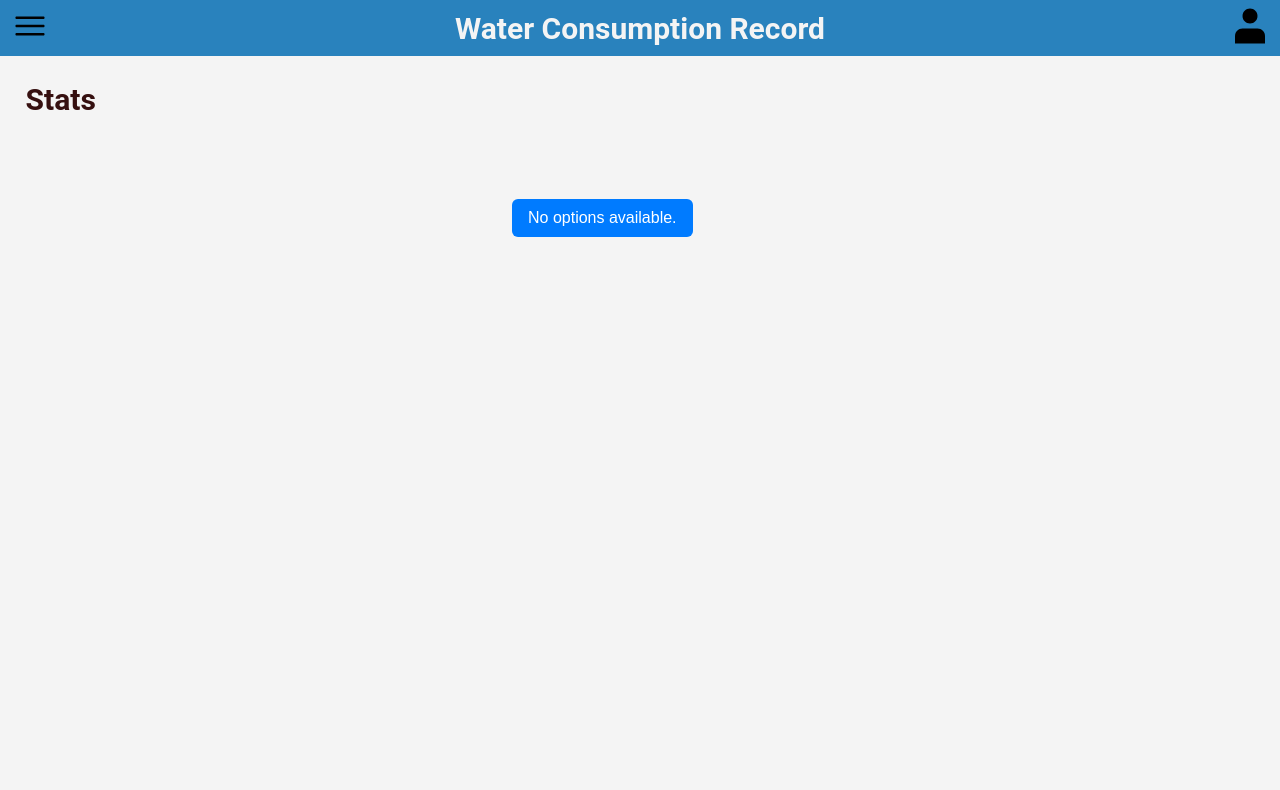
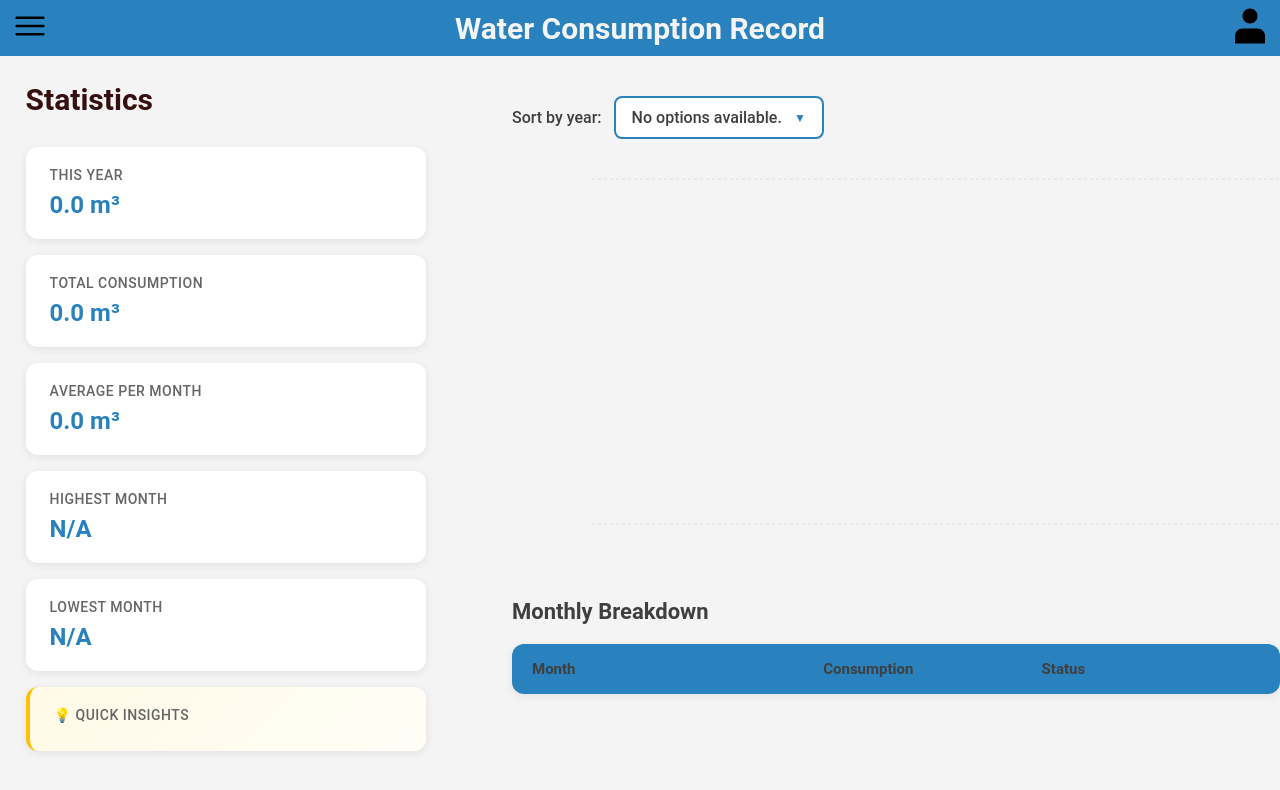
Before and after one commit to Shoosht/WaterConsumptionRecord-frontend, a React (Create React App) app: page /home in a window 1280 px wide. Shown: the top 790 px of the page. Built offline with nearby package versions, Linux system fonts and the light colour scheme.

Commit message:
add homePage design change

```diff
--- a/src/Components/Navbar/navbar.css
+++ b/src/Components/Navbar/navbar.css
@@ -7,6 +7,7 @@
     align-items: center;
     height: 7vh;
     background-color: #2982bd;
+    z-index: 10;
 }
 
 .nav-left {
--- a/src/Pages/Home/homePage.css
+++ b/src/Pages/Home/homePage.css
@@ -1,15 +1,19 @@
 .home-main{
   background-color: #F4F4F4;
+  min-height: 100vh;
+  position: relative;
+  z-index: 0;
 }
 
 .records {
   display: flex;
   flex-direction: row;
   margin-top: 7vh;
-  height: 93vh;
+  min-height: 93vh;
   width: 100%;
-  align-items: center;
+  align-items: flex-start;
   justify-content: space-between;
+  padding-bottom: 40px;
 }
 
 .home-title{
@@ -36,58 +40,99 @@
   position: relative;
   height: 400px;
   width: 1000px;
+  z-index: 1;
+}
+
+.graph-header {
+  display: flex;
+  align-items: center;
+  gap: 12px;
+  margin-bottom: 20px;
+  margin-top: 40px;
+}
+
+.sort-label {
+  font-family: Roboto, Oxygen, Ubuntu, Cantarell, 'Open Sans', 'Helvetica Neue', sans-serif;
+  font-size: 16px;
+  font-weight: 500;
+  color: #3f3f3f;
 }
 
 .dropdown {
   position: relative;
   display: inline-block;
-  margin-bottom: 20px;
 }
 
 .dropdown-button {
-  background-color: #007bff;
-  color: white;
+  background-color: #fff;
+  color: #3f3f3f;
   padding: 10px 16px;
-  border: none;
-  border-radius: 6px;
+  border: 2px solid #2982bd;
+  border-radius: 8px;
   cursor: pointer;
   font-size: 16px;
-  transition: background-color 0.2s ease;
+  font-weight: 500;
+  transition: all 0.2s ease;
+  display: flex;
+  align-items: center;
+  gap: 12px;
+  min-width: 120px;
+  justify-content: space-between;
+  font-family: Roboto, Oxygen, Ubuntu, Cantarell, 'Open Sans', 'Helvetica Neue', sans-serif;
 }
 
 .dropdown-button:hover {
-  background-color: #0056b3;
+  background-color: #f8f9fa;
+  border-color: #224a94;
+}
+
+.dropdown-arrow {
+  font-size: 12px;
+  color: #2982bd;
+  transition: transform 0.2s ease;
 }
 
 .dropdown-menu {
   position: absolute;
-  top: 0;
-  right: 0;
-  margin-top: 36px;
+  top: 100%;
+  left: 0;
+  margin-top: 8px;
   background-color: white;
-  border: 1px solid #ddd;
-  border-radius: 6px;
-  box-shadow: 0px 4px 12px rgba(0, 0, 0, 0.1);
-  width: 160px;
+  border: 2px solid #2982bd;
+  border-radius: 8px;
+  box-shadow: 0px 4px 16px rgba(0, 0, 0, 0.12);
+  min-width: 120px;
   z-index: 1000;
-  height: min-content;
   overflow: hidden;
 }
 
 .dropdown-menu ul {
   list-style: none;
   margin: 0;
-  padding: 3px 0;
+  padding: 4px 0;
 }
 
 .dropdown-item {
-  padding: 6px 16px;
+  padding: 10px 16px;
   cursor: pointer;
-  height: 25px;
+  font-size: 15px;
+  font-family: Roboto, Oxygen, Ubuntu, Cantarell, 'Open Sans', 'Helvetica Neue', sans-serif;
+  color: #3f3f3f;
+  transition: background-color 0.15s ease;
 }
 
 .dropdown-item:hover {
-  background-color: #f1f1f1;
+  background-color: #e3f2fd;
+}
+
+.dropdown-item.active {
+  background-color: #2982bd;
+  color: white;
+  font-weight: 600;
+}
+
+.dropdown-item.active:hover {
+  background-color: #224a94;
 }
 
 .record-edit-button {
@@ -111,3 +156,200 @@
   cursor: pointer;
   pointer-events: auto;
 }
+
+.stats-container {
+  display: flex;
+  flex-direction: column;
+  gap: 16px;
+  margin: 30px 5%;
+  max-width: 400px;
+  cursor: default;
+}
+
+.stat-card {
+  background-color: white;
+  border-radius: 12px;
+  padding: 20px 24px;
+  box-shadow: 0 2px 8px rgba(0, 0, 0, 0.08);
+  transition: transform 0.2s ease, box-shadow 0.2s ease;
+  font-family: Roboto, Oxygen, Ubuntu, Cantarell, 'Open Sans', 'Helvetica Neue', sans-serif;
+}
+
+.stat-card:hover {
+  transform: translateY(-2px);
+  box-shadow: 0 4px 12px rgba(0, 0, 0, 0.12);
+}
+
+.stat-label {
+  font-size: 14px;
+  color: #666;
+  font-weight: 500;
+  margin-bottom: 8px;
+  text-transform: uppercase;
+  letter-spacing: 0.5px;
+}
+
+.stat-value {
+  font-size: 24px;
+  color: #2982bd;
+  font-weight: bold;
+}
+
+.stat-card.comparison {
+  border-left: 4px solid transparent;
+}
+
+.stat-card.comparison.more {
+  border-left-color: #dc3545;
+  background-color: #fff5f5;
+}
+
+.stat-card.comparison.more .stat-value {
+  color: #dc3545;
+}
+
+.stat-card.comparison.less {
+  border-left-color: #28a745;
+  background-color: #f0f9f4;
+}
+
+.stat-card.comparison.less .stat-value {
+  color: #28a745;
+}
+
+.stat-card.insights {
+  background: linear-gradient(135deg, #fff9e6 0%, #fffef7 100%);
+  border-left: 4px solid #ffc107;
+}
+
+.insights-content {
+  font-size: 14px;
+  color: #3f3f3f;
+  line-height: 1.6;
+}
+
+.insights-content p {
+  margin: 8px 0;
+  font-weight: 500;
+}
+
+.monthly-breakdown {
+  margin-top: 40px;
+  width: 100%;
+  max-width: 900px;
+}
+
+.breakdown-title {
+  font-family: Roboto, Oxygen, Ubuntu, Cantarell, 'Open Sans', 'Helvetica Neue', sans-serif;
+  font-size: 22px;
+  font-weight: bold;
+  color: #3f3f3f;
+  margin-bottom: 20px;
+}
+
+.breakdown-table {
+  background-color: white;
+  border-radius: 12px;
+  overflow: hidden;
+  box-shadow: 0 2px 8px rgba(0, 0, 0, 0.08);
+}
+
+.breakdown-header {
+  display: grid;
+  grid-template-columns: 2fr 1.5fr 1.5fr;
+  background-color: #2982bd;
+  color: white;
+  padding: 16px 20px;
+  font-weight: 600;
+  font-family: Roboto, Oxygen, Ubuntu, Cantarell, 'Open Sans', 'Helvetica Neue', sans-serif;
+}
+
+.breakdown-row {
+  display: grid;
+  grid-template-columns: 2fr 1.5fr 1.5fr;
+  padding: 14px 20px;
+  border-bottom: 1px solid #f0f0f0;
+  font-family: Roboto, Oxygen, Ubuntu, Cantarell, 'Open Sans', 'Helvetica Neue', sans-serif;
+  transition: background-color 0.15s ease;
+}
+
+.breakdown-row:hover {
+  background-color: #f8fbff;
+}
+
+.breakdown-row:last-child {
+  border-bottom: none;
+}
+
+.breakdown-col {
+  display: flex;
+  align-items: center;
+  font-size: 15px;
+  color: #3f3f3f;
+}
+
+.status-high {
+  background-color: #fff3cd;
+  color: #856404;
+  padding: 4px 12px;
+  border-radius: 12px;
+  font-size: 13px;
+  font-weight: 600;
+}
+
+.status-low {
+  background-color: #d4edda;
+  color: #155724;
+  padding: 4px 12px;
+  border-radius: 12px;
+  font-size: 13px;
+  font-weight: 600;
+}
+
+.custom-tooltip {
+  background-color: rgba(255, 255, 255, 0.95);
+  border: 2px solid #2982bd;
+  border-radius: 8px;
+  padding: 12px 16px;
+  box-shadow: 0 4px 12px rgba(0, 0, 0, 0.15);
+}
+
+.tooltip-label {
+  font-family: Roboto, Oxygen, Ubuntu, Cantarell, 'Open Sans', 'Helvetica Neue', sans-serif;
+  font-size: 14px;
+  font-weight: 600;
+  color: #3f3f3f;
+  margin: 0 0 4px 0;
+}
+
+.tooltip-value {
+  font-family: Roboto, Oxygen, Ubuntu, Cantarell, 'Open Sans', 'Helvetica Neue', sans-serif;
+  font-size: 18px;
+  font-weight: bold;
+  color: #2982bd;
+  margin: 0;
+}
+
+.custom-tooltip {
+  background-color: rgba(255, 255, 255, 0.95);
+  border: 2px solid #2982bd;
+  border-radius: 8px;
+  padding: 12px 16px;
+  box-shadow: 0 4px 12px rgba(0, 0, 0, 0.15);
+}
+
+.tooltip-label {
+  font-family: Roboto, Oxygen, Ubuntu, Cantarell, 'Open Sans', 'Helvetica Neue', sans-serif;
+  font-size: 14px;
+  font-weight: 600;
+  color: #3f3f3f;
+  margin: 0 0 4px 0;
+}
+
+.tooltip-value {
+  font-family: Roboto, Oxygen, Ubuntu, Cantarell, 'Open Sans', 'Helvetica Neue', sans-serif;
+  font-size: 18px;
+  font-weight: bold;
+  color: #2982bd;
+  margin: 0;
+}
--- a/src/Pages/Home/homePage.js
+++ b/src/Pages/Home/homePage.js
@@ -1,7 +1,7 @@
 import Navbar from '../../Components/Navbar/navbar';
 import { useEffect, useState } from 'react';
 import { useRecordsContext } from '../../Hooks/useRecordContext';
-import { BarChart, Bar, XAxis, YAxis, ResponsiveContainer, Rectangle } from 'recharts';
+import { BarChart, Bar, XAxis, YAxis, ResponsiveContainer, Rectangle, CartesianGrid, Tooltip } from 'recharts';
 import { useAuthContext } from '../../Hooks/useAuthContext';
 import './homePage.css';
 
@@ -12,8 +12,15 @@ function HomePage() {
 	const [years, setYears] = useState([]);
 	const [selectedYear, setSelectedYear] = useState(null);
 	const [open, setOpen] = useState(false);
-	const [hoverInfo, setHoverInfo] = useState(null);
-	const { user } = useAuthContext()
+	const { user } = useAuthContext();
+	const [stats, setStats] = useState({
+		totalConsumption: 0,
+		averagePerMonth: 0,
+		highestMonth: null,
+		lowestMonth: null,
+		comparisonPercent: 0,
+		comparisonType: 'same'
+	});
 
  	useEffect(() => {
 		async function fetchRecords() {
@@ -21,8 +28,7 @@ function HomePage() {
 				headers: {
 					'Authorization': `Bearer ${user.token}`
 				}
-			}
-			);
+			});
 
 			const json = await response.json();
 
@@ -49,6 +55,39 @@ function HomePage() {
 			filtered.find(record => record.month === monthItem.month) || monthItem
 		);
 		setFilteredRecords(fullData);
+
+		const recordsWithData = filtered.filter(r => r.amount > 0);
+		const total = recordsWithData.reduce((sum, r) => sum + r.amount, 0);
+		const average = recordsWithData.length > 0 ? total / recordsWithData.length : 0;
+
+		const highest = recordsWithData.length > 0
+			? recordsWithData.reduce((max, r) => r.amount > max.amount ? r : max)
+			: null;
+
+		const lowest = recordsWithData.length > 0
+			? recordsWithData.reduce((min, r) => r.amount < min.amount ? r : min)
+			: null;
+
+		const previousYear = selectedYear - 1;
+		const previousYearRecords = records.filter(item => item.year === previousYear);
+		const previousYearTotal = previousYearRecords.reduce((sum, r) => sum + r.amount, 0);
+
+		let comparison = 0;
+		let compType = 'same';
+		if (previousYearTotal > 0 && total > 0) {
+			comparison = ((total - previousYearTotal) / previousYearTotal) * 100;
+			compType = comparison > 0 ? 'more' : comparison < 0 ? 'less' : 'same';
+		}
+
+		setStats({
+			totalConsumption: total,
+			averagePerMonth: average,
+			highestMonth: highest,
+			lowestMonth: lowest,
+			comparisonPercent: Math.abs(comparison),
+			comparisonType: compType
+		});
+
 	}, [selectedYear, records]);
 
 	const formatter = (value) => [
@@ -56,38 +95,25 @@ function HomePage() {
 		"July", "August", "September", "October", "November", "December"
 	][value - 1];
 
-	const CustomBar = ({ x, y, width, height, index, payload }) => (
+	const CustomBar = (props) => (
 		<Rectangle
-			x={x}
-			y={y}
-			width={width}
-			height={height}
-			fill={hoverInfo?.index === index ? "#224a94 " : "#2982bd"}
-			onMouseOver={() => setHoverInfo({ x, y, width, height, index, payload })}
-			onMouseOut={() => setHoverInfo(null)}
+			{...props}
+			fill="#2982bd"
+			radius={[8, 8, 0, 0]}
 		/>
 	);
 
-    const handleDeleteClick = async () => {
-		if (!user) {
-			return
+	const CustomTooltip = ({ active, payload }) => {
+		if (active && payload && payload.length) {
+			return (
+				<div className="custom-tooltip">
+					<p className="tooltip-label">{formatter(payload[0].payload.month)}</p>
+					<p className="tooltip-value">{payload[0].value} m³</p>
+				</div>
+			);
 		}
-
-        const response = await fetch('/api/records/' + hoverInfo.payload._id, {
-            method: 'DELETE',
-			headers: {
-				'Authorization': `Bearer ${user.token}`
-			}
-        })
-
-        const json = await response.json()
-
-        if(response.ok){
-            dispatch({type: 'DELETE_RECORD', payload: json});
-            setHoverInfo(null);
-        }
-
-    }
+		return null;
+	};
 
 	return (
 		<div className="home-main">
@@ -95,14 +121,81 @@ function HomePage() {
 			<div className="records">
 
 				<div className="home-left">
-					<div className="home-title">Stats</div>
+					<div className="home-title">Statistics</div>
+
+					<div className="stats-container">
+						<div className="stat-card">
+							<div className="stat-label">This Year</div>
+							<div className="stat-value">{stats.totalConsumption.toFixed(1)} m³</div>
+						</div>
+
+						<div className="stat-card">
+							<div className="stat-label">Total Consumption</div>
+							<div className="stat-value">{records ? records.reduce((sum, r) => sum + r.amount, 0).toFixed(1) : '0.0'} m³</div>
+						</div>
+
+						<div className="stat-card">
+							<div className="stat-label">Average per Month</div>
+							<div className="stat-value">{stats.averagePerMonth.toFixed(1)} m³</div>
+						</div>
+
+						<div className="stat-card">
+							<div className="stat-label">Highest Month</div>
+							<div className="stat-value">
+								{stats.highestMonth
+									? `${formatter(stats.highestMonth.month)} (${stats.highestMonth.amount} m³)`
+									: 'N/A'
+								}
+							</div>
+						</div>
+
+						<div className="stat-card">
+							<div className="stat-label">Lowest Month</div>
+							<div className="stat-value">
+								{stats.lowestMonth
+									? `${formatter(stats.lowestMonth.month)} (${stats.lowestMonth.amount} m³)`
+									: 'N/A'
+								}
+							</div>
+						</div>
+
+						{stats.comparisonType !== 'same' && (
+							<div className={`stat-card comparison ${stats.comparisonType}`}>
+								<div className="stat-label">vs Last Year</div>
+								<div className="stat-value">
+									{stats.comparisonPercent.toFixed(1)}% {stats.comparisonType}
+								</div>
+							</div>
+						)}
+
+						<div className="stat-card insights">
+							<div className="stat-label">💡 Quick Insights</div>
+							<div className="insights-content">
+								{stats.comparisonType === 'less' && (
+									<p>You're using {stats.comparisonPercent.toFixed(1)}% less water than last year.</p>
+								)}
+								{stats.comparisonType === 'more' && (
+									<p>Your consumption increased by {stats.comparisonPercent.toFixed(1)}%. Consider ways to reduce usage.</p>
+								)}
+								{stats.highestMonth && stats.lowestMonth && stats.highestMonth.month !== stats.lowestMonth.month && (
+									<p>Peak usage was in {formatter(stats.highestMonth.month)}. Lowest in {formatter(stats.lowestMonth.month)}.</p>
+								)}
+								{stats.averagePerMonth > 0 && (
+									<p>Your average monthly consumption is {stats.averagePerMonth.toFixed(1)} m³.</p>
+								)}
+							</div>
+						</div>
+					</div>
 				</div>
 
 				<div className="home-right">
 
+					<div className="graph-header">
+						<div className="sort-label">Sort by year:</div>
 						<div className="dropdown">
 							<button className="dropdown-button" onClick={() => setOpen(prev => !prev)}>
 								{selectedYear || "No options available."}
+								<span className="dropdown-arrow">{open ? '▲' : '▼'}</span>
 							</button>
 
 							{open && (
@@ -111,7 +204,7 @@ function HomePage() {
 										{years.map(year => (
 											<li
 												key={year}
-											className="dropdown-item"
+												className={`dropdown-item ${year === selectedYear ? 'active' : ''}`}
 												onClick={() => {
 													setSelectedYear(year);
 													setOpen(false);
@@ -124,67 +217,65 @@ function HomePage() {
 								</div>
 							)}
 						</div>
+					</div>
 
-					<div className="barchart-h-w" style={{ position: "relative", height: "400px" }}>
+					<div className="barchart-h-w">
 						<ResponsiveContainer width="100%" height="100%">
-							<BarChart data={filteredRecords}>
+							<BarChart
+								data={filteredRecords}
+								margin={{ top: 20, right: 30, left: 20, bottom: 5 }}
+							>
+								<CartesianGrid strokeDasharray="3 3" stroke="#e0e0e0" vertical={false} />
 								<XAxis
 									dataKey="month"
 									tickFormatter={formatter}
 									interval={0}
 									minTickGap={60}
 									type="category"
+									tick={{ fill: '#3f3f3f', fontSize: 14, fontFamily: 'Roboto, Oxygen, Ubuntu, Cantarell, Open Sans, Helvetica Neue, sans-serif' }}
+									axisLine={{ stroke: '#ccc' }}
 								/>
-								<YAxis dataKey="amount" />
-								<Bar dataKey="amount" barSize={40}
-									shape={props => <CustomBar {...props} />} />
+								<YAxis
+									dataKey="amount"
+									tick={{ fill: '#3f3f3f', fontSize: 14, fontFamily: 'Roboto, Oxygen, Ubuntu, Cantarell, Open Sans, Helvetica Neue, sans-serif' }}
+									axisLine={{ stroke: '#ccc' }}
+									label={{ value: 'm³', angle: -90, position: 'insideLeft', fill: '#3f3f3f', fontSize: 14, fontFamily: 'Roboto, Oxygen, Ubuntu, Cantarell, Open Sans, Helvetica Neue, sans-serif' }}
+								/>
+								<Tooltip content={<CustomTooltip />} cursor={{ fill: 'rgba(41, 130, 189, 0.1)' }} />
+								<Bar
+									dataKey="amount"
+									barSize={40}
+									shape={<CustomBar />}
+									animationDuration={800}
+								/>
 							</BarChart>
 						</ResponsiveContainer>
+					</div>
 
-						{hoverInfo && (
-							<div
-								onMouseLeave={() => setHoverInfo(null)}
-								style={{
-									display: 'flex',
-									position: 'absolute',
-									left: hoverInfo.x,
-									top: hoverInfo.y,
-									width: hoverInfo.width,
-									height: hoverInfo.height,
-									justifyContent: 'space-around',
-								}}
-							>
-								<button
-									className="record-edit-button"
-									style={{
-										position: 'absolute',
-										left: hoverInfo.width / 2 - 40,
-										top: hoverInfo.height / 2 - 16,
-										zIndex: 10,
-										width: hoverInfo.width,
-										height: '32px',
-									}}
-									onClick={() => console.log("editing ", hoverInfo.payload._id)}
-								>
-									Edit
-								</button>
-								<button
-									className="record-delete-button"
-									style={{
-										marginTop: '26px',
-										position: 'absolute',
-										left: hoverInfo.width / 2 - 40,
-										top: hoverInfo.height / 2 + 16,
-										zIndex: 10,
-										width: hoverInfo.width + 16,
-										height: '32px',
-									}}
-									onClick={() => {handleDeleteClick()}}
-								>
-									Delete
-								</button>
+					<div className="monthly-breakdown">
+						<div className="breakdown-title">Monthly Breakdown</div>
+						<div className="breakdown-table">
+							<div className="breakdown-header">
+								<div className="breakdown-col">Month</div>
+								<div className="breakdown-col">Consumption</div>
+								<div className="breakdown-col">Status</div>
 							</div>
+							{filteredRecords.filter(r => r.amount > 0).map((record) => (
+								<div key={record.month} className="breakdown-row">
+									<div className="breakdown-col">{formatter(record.month)}</div>
+									<div className="breakdown-col">{record.amount} m³</div>
+									<div className="breakdown-col">
+										{record.amount > stats.averagePerMonth ? (
+											<span className="status-high">Above Avg</span>
+										) : record.amount < stats.averagePerMonth ? (
+											<span className="status-low">Below Avg</span>
+										) : (
+											<span className="status-normal">Average</span>
 										)}
+									</div>
+								</div>
+							))}
+						</div>
 					</div>
 				</div>
 			</div>
```
Lines whose indentation alone changed are shown as unchanged.
